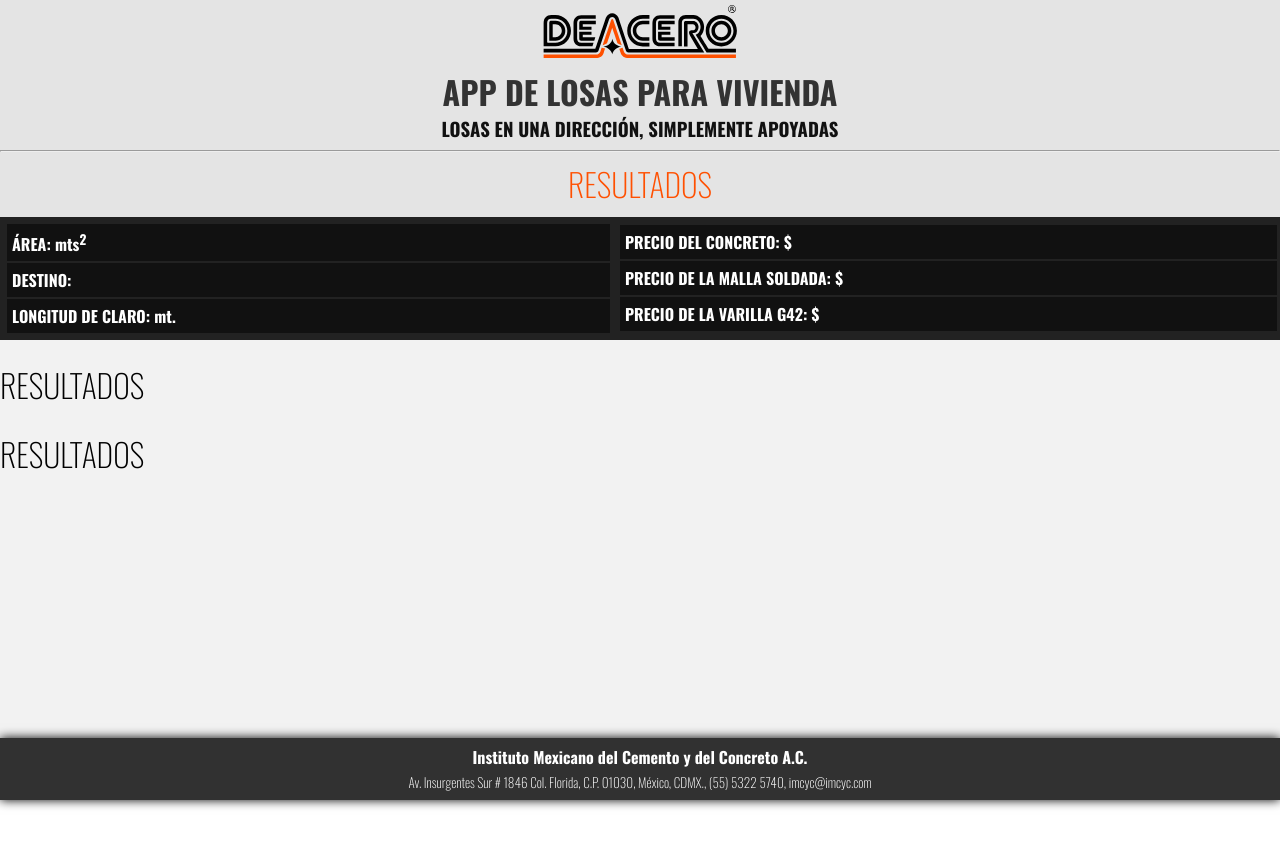
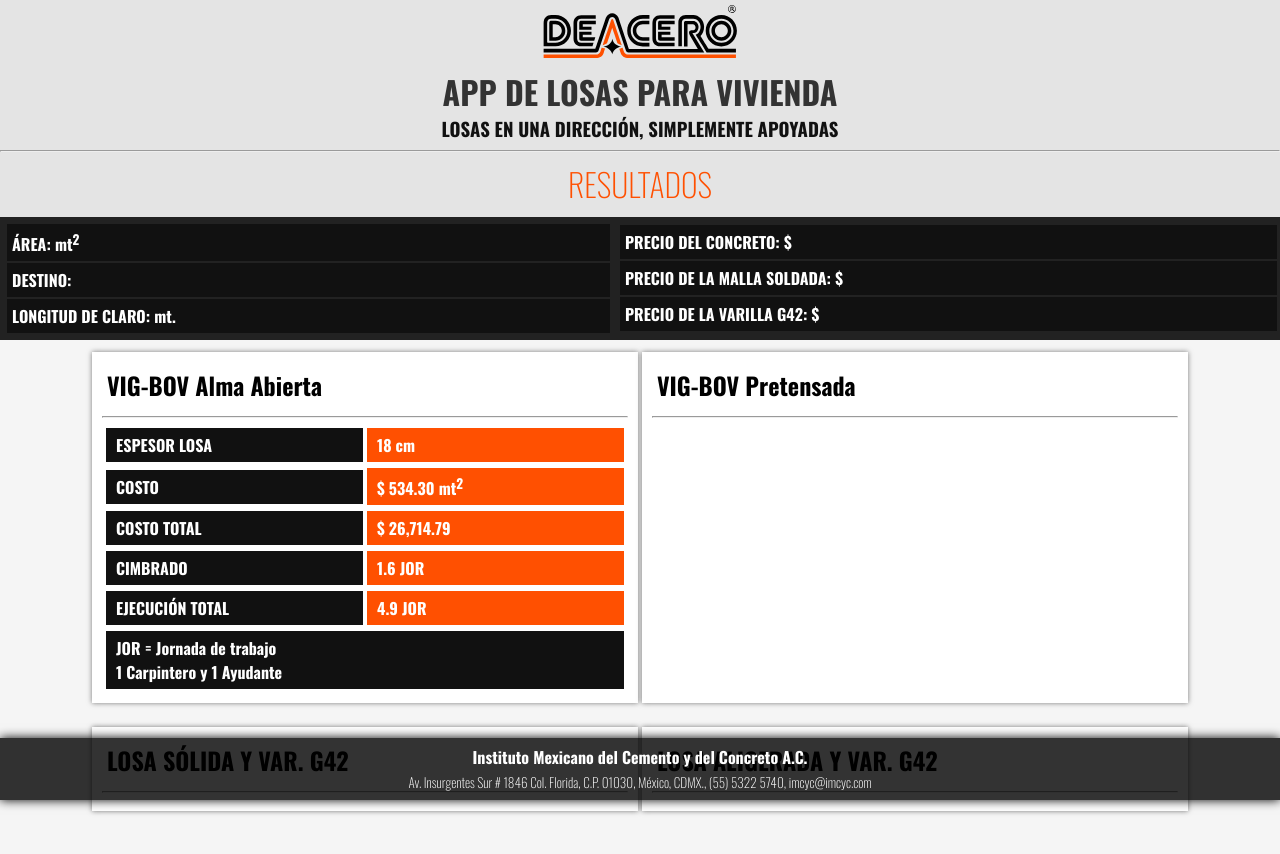
Before and after one commit to imcyc/appdeacero, a Next.js app: page /mapei/resultados in a window 1280 px wide. Shown: the top 854 px of the page. Before the commit the page ends 800 px from the top, so only its background shows below. Built offline with nearby package versions, Linux system fonts and the light colour scheme.

Commit message:
Datos crudos

```diff
--- a/components/Layout.js
+++ b/components/Layout.js
@@ -8,6 +8,7 @@
         <title>CALCULADORA EN LÍNEA | Calculadoras para la construcción</title>
         <link rel="shortcut icon" href="http://www.imcyc.com/wp-content/uploads/2017/07/favicon.png"></link>
         <link rel="preconnect" href="https://fonts.gstatic.com"></link>
+        <link rel="stylesheet" href="https://cdn.linearicons.com/free/1.0.0/icon-font.min.css"></link>
         <link href="https://fonts.googleapis.com/css2?family=Oswald:wght@200;700&display=swap" rel="stylesheet"></link>
       </Head>
 
--- a/pages/mapei/resultados.js
+++ b/pages/mapei/resultados.js
@@ -23,22 +23,57 @@
         </div>
         <div className="datos">
           <div>
-            <h2><span class="lnr lnr-chevron-right"></span> ÁREA: {area} mts<sup>2</sup></h2>
-            <h2><span class="lnr lnr-chevron-right"></span> DESTINO: {destino}</h2>
-            <h2><span class="lnr lnr-chevron-right"></span> LONGITUD DE CLARO: {claro} mt.</h2>
+            <h2><span className="lnr lnr-chevron-right"></span> ÁREA: {area} mt<sup>2</sup></h2>
+            <h2><span className="lnr lnr-chevron-right"></span> DESTINO: {destino}</h2>
+            <h2><span className="lnr lnr-chevron-right"></span> LONGITUD DE CLARO: {claro} mt.</h2>
           </div>
           <div>
-            <h2><span class="lnr lnr-chevron-right"></span> PRECIO DEL CONCRETO: $ {pconcreto}</h2>
-            <h2><span class="lnr lnr-chevron-right"></span> PRECIO DE LA MALLA SOLDADA: $ {pmalla}</h2>
-            <h2><span class="lnr lnr-chevron-right"></span> PRECIO DE LA VARILLA G42: $ {pvar}</h2>
+            <h2><span className="lnr lnr-chevron-right"></span> PRECIO DEL CONCRETO: $ {pconcreto}</h2>
+            <h2><span className="lnr lnr-chevron-right"></span> PRECIO DE LA MALLA SOLDADA: $ {pmalla}</h2>
+            <h2><span className="lnr lnr-chevron-right"></span> PRECIO DE LA VARILLA G42: $ {pvar}</h2>
           </div>
         </div>
         <div className="layt">
           <div>
-            <h1>RESULTADOS</h1>
+            <h2><span class="lnr lnr-arrow-right"></span> VIG-BOV Alma Abierta</h2>
+            <hr/>
+            <div className="datos">
+              <p className="esp">ESPESOR LOSA</p>
+              <p>18 cm</p>
+            </div>
+            <div className="datos">
+              <p className="esp">COSTO</p>
+              <p>$ 534.30 mt<sup>2</sup></p>
+            </div>
+            <div className="datos">
+              <p className="esp">COSTO TOTAL</p>
+              <p>$ 26,714.79</p>
+            </div>
+            <div className="datos">
+              <p className="esp">CIMBRADO</p>
+              <p>1.6 JOR</p>
+            </div>
+            <div className="datos">
+              <p className="esp">EJECUCIÓN TOTAL</p>
+              <p>4.9 JOR</p>
+            </div>
+            <div className="datos">
+              <p className="esp">JOR = Jornada de trabajo<br/>1 Carpintero y 1 Ayudante</p>
+            </div>
           </div>
           <div>
-            <h1>RESULTADOS</h1>
+            <h2><span class="lnr lnr-arrow-right"></span> VIG-BOV Pretensada</h2>
+            <hr/>
+          </div>
+        </div>
+        <div className="layt dos">
+          <div>
+            <h2><span class="lnr lnr-arrow-right"></span> LOSA SÓLIDA Y VAR. G42</h2>
+            <hr/>
+          </div>
+          <div>
+            <h2><span class="lnr lnr-arrow-right"></span> LOSA ALIGERADA Y VAR. G42</h2>
+            <hr/>
           </div>
         </div>
       </div>
--- a/styles/Mapei.module.css
+++ b/styles/Mapei.module.css
@@ -41,8 +41,8 @@
 }
 
 .forma input:focus {
-  border: 2px solid #FF5001;
-  background: #FF5001;
+  border: 2px solid #222;
+  background: #222;
   color: #fff;
 }
 
--- a/styles/globals.css
+++ b/styles/globals.css
@@ -1,3 +1,7 @@
+* {
+  box-sizing: border-box;
+}
+
 html,
 body {
   padding: 0;
@@ -91,8 +95,47 @@
   margin: 2px;
 }
 
-* {
-  box-sizing: border-box;
+.layt {
+  display: flex;
+  flex-direction: row;
+  padding: 10px 90px;
+  background: #f5f5f5;
+}
+
+.layt.dos {
+  padding-bottom: 100px;
+}
+
+.layt div {
+  flex: 1 1 0px;
+  margin: 2px;
+  background: #fff;
+  padding: 10px;
+  box-shadow: 0 0 5px #777;
+}
+
+.layt div h2 {
+  padding: 5px;
+  margin: 0;
+}
+
+.layt div .datos {
+  padding: 0;
+  box-shadow: none;
+}
+
+.layt div .datos p {
+  flex: 1 1 0px;
+  margin: 2px;
+  padding: 5px 10px;
+  background: #ff5001;
+  font-weight: bold;
+  color: #fff;
+}
+
+.layt div .datos p.esp {
+  background: #111;
+  color: #fff;
 }
 
 @media (max-width: 600px) {
@@ -102,4 +145,11 @@
   .datos div {
     width: 100%;
   }
+  .layt {
+    flex-direction: column;
+    padding: 10px 20px;
+  }
+  .layt div .datos p {
+    width: 100%;
+  }
 }
```
